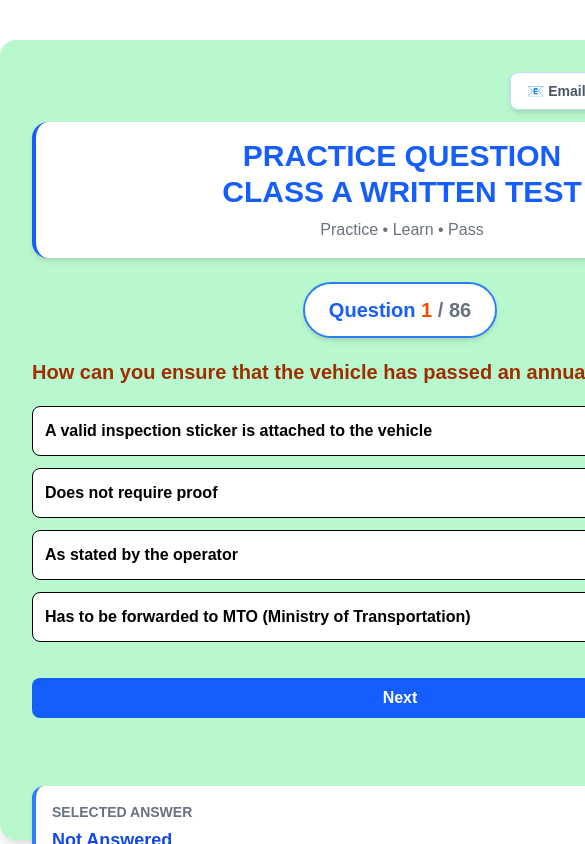
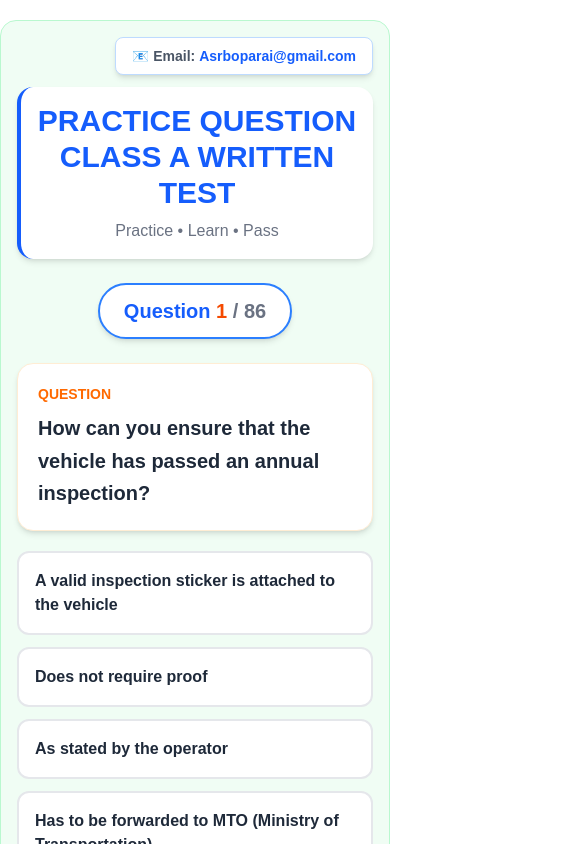
Before and after one commit to Harsimran141/Azknowledgetest, a React (Vite) app: page / in a window 390 px wide. Shown: the top 844 px of the page, 585 px wide, since content can reach past the window. Built offline with nearby package versions, Linux system fonts and the light colour scheme.

Commit message:
style: improve layout and styling for App component, enhancing responsiveness and visual appeal

```diff
--- a/src/App.jsx
+++ b/src/App.jsx
@@ -962,10 +962,12 @@ const App = () => {
 
   return (
     <div
-      className="bg-green-200 w-[800px] h-[800px]
-      rounded-2xl p-8 mt-10 mx-auto shadow-lg"
+className="bg-green-50 w-full max-w-4xl min-h-screen
+rounded-2xl p-4 sm:p-6 md:p-8 mt-5 mx-auto
+shadow-xl border border-green-200"
     >
 <div className="mb-6">
+
 
   <div className="flex justify-end mb-3">
     <div className="bg-white px-4 py-2 rounded-lg shadow-md border border-blue-200">
@@ -1002,8 +1004,12 @@ const App = () => {
     </p>
   </div>
 </div>
-      <div className="mt-5">
-        <h2 className="text-xl text-orange-800 font-bold">
+      <div className="mt-6 bg-white rounded-2xl p-5 shadow-md border border-orange-100">
+  <p className="text-sm font-bold text-orange-500 mb-2">
+    QUESTION
+  </p>
+
+  <h2 className="text-xl md:text-2xl text-gray-800 font-bold leading-relaxed">
     {Questions[currentQuestion].question}
   </h2>
 </div>
@@ -1026,22 +1032,26 @@ const App = () => {
         SetCorrect("Wrong");
       }
     }}
-    className={`w-full text-left p-3 border rounded-lg font-semibold
+    className={`w-full text-left p-4 border-2 rounded-xl
+font-semibold transition-all duration-200
 ${
   answered && items === Questions[currentQuestion].answer
-          ? "bg-green-500 text-white animate-pulse"
+    ? "bg-green-500 border-green-600 text-white animate-pulse"
     : answered && items === selectOption
-          ? "bg-red-500 text-white"
-          : "bg-white text-black hover:bg-blue-100"
-      }
-    `}
+    ? "bg-red-500 border-red-600 text-white"
+    : "bg-white border-gray-200 text-gray-800 hover:border-blue-500 hover:bg-blue-50 hover:translate-x-1"
+}`}
   >
     {items}
   </button>
 ))}
 
      <button
-          className="mt-6 bg-blue-600 font-bold px-6 py-2 rounded-lg hover:bg-blue-800 text-white"
+  className="w-full mt-6 bg-blue-600
+             hover:bg-blue-700 active:scale-95
+             text-white font-bold
+             py-3 rounded-xl shadow-md
+             transition-all duration-200"
   onClick={() => {
     if (!answered) return;
 
@@ -1056,7 +1066,7 @@ const App = () => {
     Setanswered(false);
   }}
 >
-          Next
+  Next Question →
 </button>
 
         <h1
```
Lines whose indentation alone changed are shown as unchanged.
